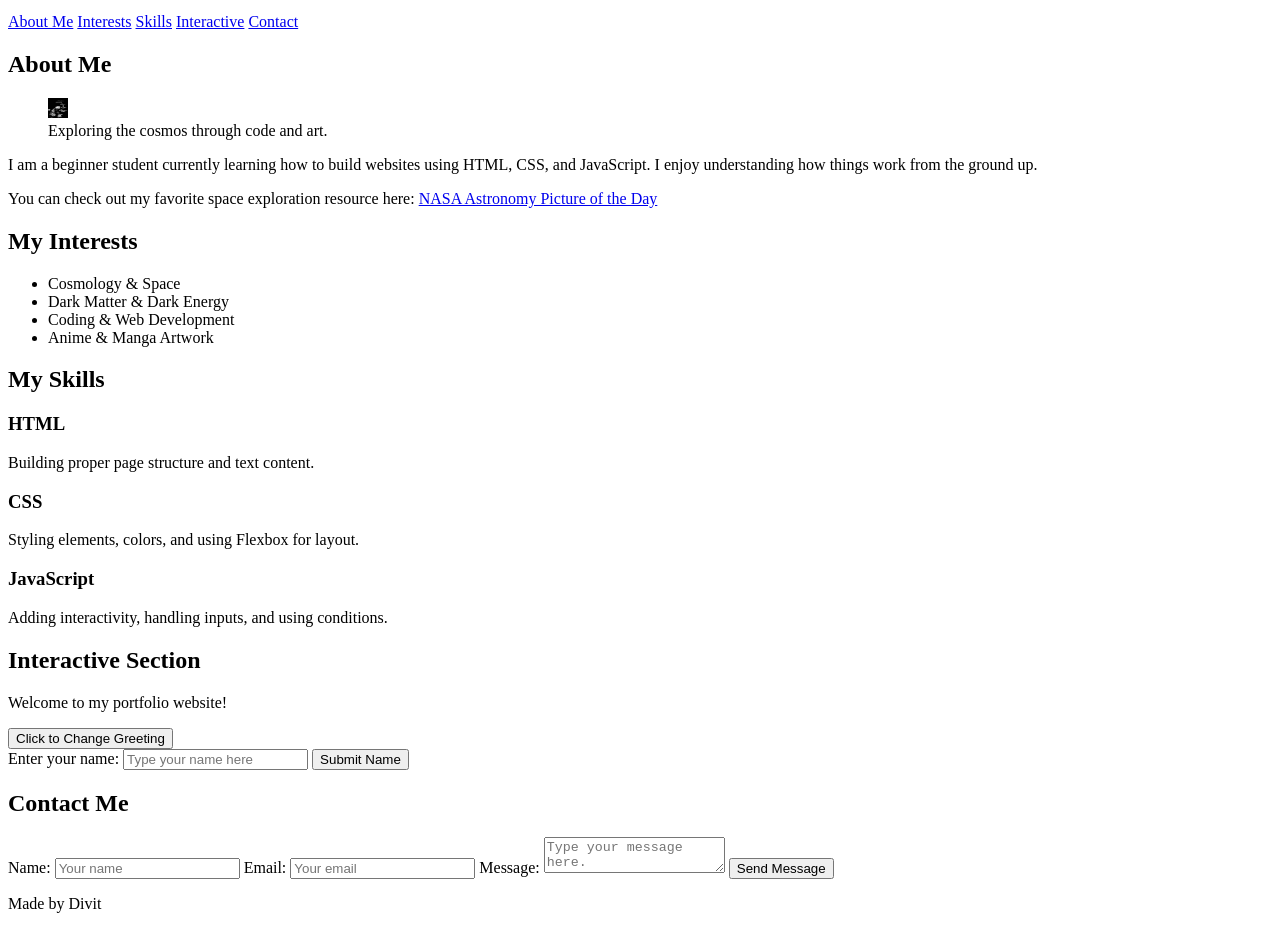
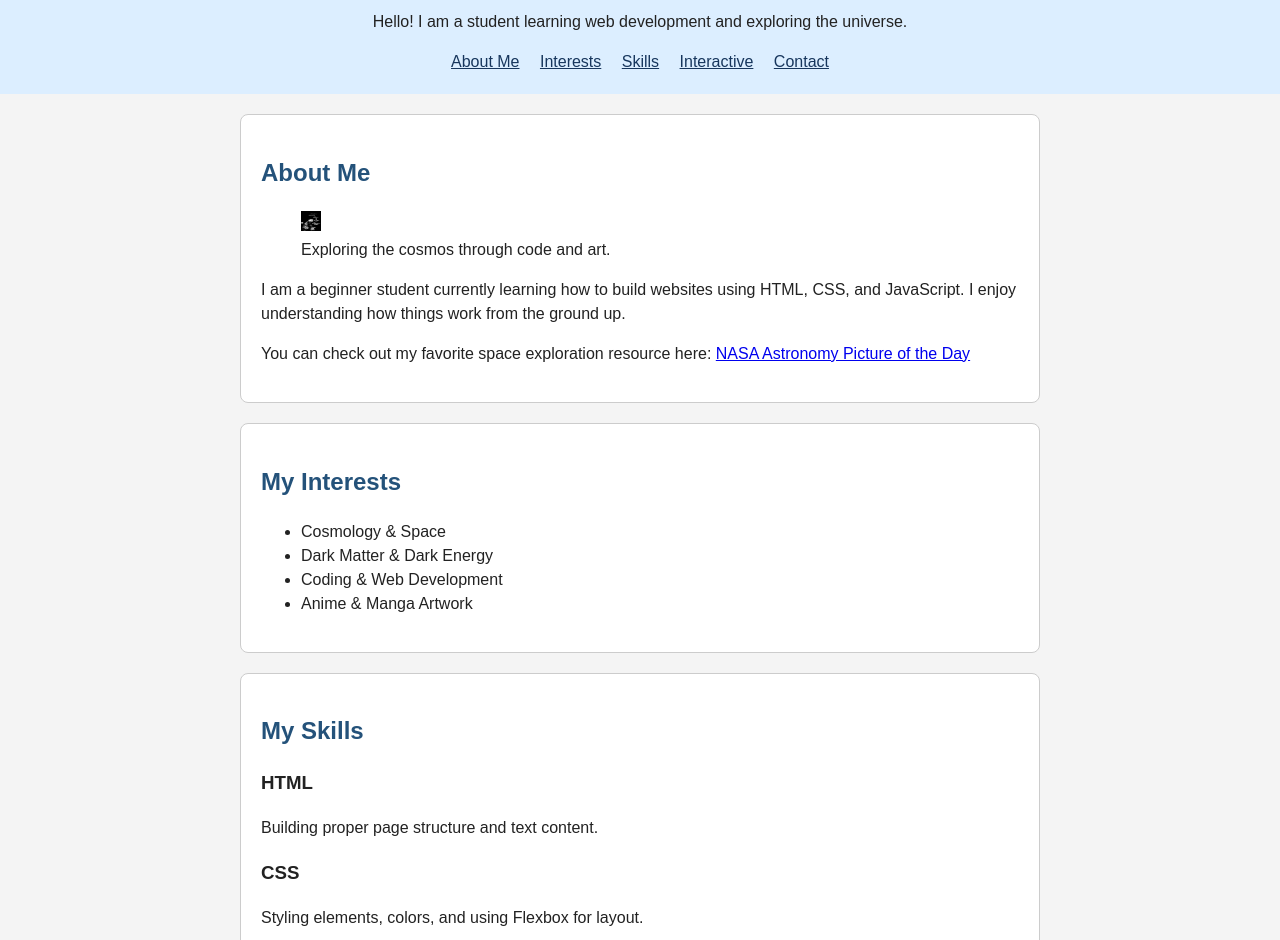
Before and after one commit to DIVIT69AFK/PORTFOLIO, a plain HTML site: page portfolio/index.html in a window 1280 px wide. Shown: the part 101-1041 px from the top of the page. Drawn offline with Linux system fonts and the light colour scheme.

Commit message:
Normalize HTML IDs to match the JavaScript selectors and fix stylesheet/script asset references

```diff
--- a/portfolio/index.html
+++ b/portfolio/index.html
@@ -3,7 +3,7 @@
 <head>
     <meta charset="UTF-8">
     <title>Divit's Portfolio</title>
-    <link rel="stylesheet" href="practice.css">
+    <link rel="stylesheet" href="style.css">
 </head>
 <body>
 
@@ -62,15 +62,15 @@
             <h2>Interactive Section</h2>
 
             <div class="box">
-                <p id="greeting-text">Welcome to my portfolio website!</p>
-                <button id="greet-btn">Click to Change Greeting</button>
+                <p id="greeting">Welcome to my portfolio website!</p>
+                <button id="greet-button">Click to Change Greeting</button>
             </div>
 
             <div class="box">
-                <label for="visitor-name">Enter your name:</label>
-                <input type="text" id="visitor-name" placeholder="Type your name here">
-                <button id="name-btn">Submit Name</button>
-                <p id="personal-greeting"></p>
+                <label for="name-input">Enter your name:</label>
+                <input type="text" id="name-input" placeholder="Type your name here">
+                <button id="welcome-button">Submit Name</button>
+                <p id="welcome-message"></p>
             </div>
         </section>
 
@@ -88,7 +88,7 @@
 
                 <button type="submit">Send Message</button>
             </form>
-            <p id="form-feedback"></p>
+            <p id="form-message"></p>
         </section>
     </main>
 
@@ -96,6 +96,6 @@
         <p>Made by Divit</p>
     </footer>
 
-    <script src="practice.js"></script>
+    <script src="script.js"></script>
 </body>
 </html>
```
